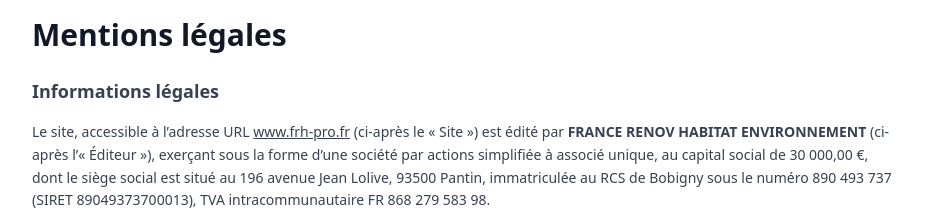
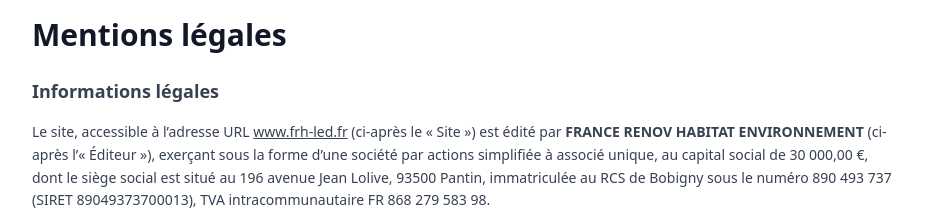
Before and after one commit to m2arek/site-relamping-led, a React (Vite) app: page / in a window 1280 px wide. Shown: the part 5100-5312 px from the top of the page, without its empty margins (176-1102 px from the left). Built offline with nearby package versions, Linux system fonts and the light colour scheme.

Commit message:
Update App.jsx

```diff
--- a/src/App.jsx
+++ b/src/App.jsx
@@ -571,7 +571,7 @@
           {/* Informations légales */}
           <h3 className="text-lg font-semibold mt-4">Informations légales</h3>
           <p>
-            Le site, accessible à l’adresse URL <a className="underline" href="https://www.frh-led.fr" target="_blank" rel="noreferrer">www.frh-pro.fr</a> (ci-après le « Site ») est édité par
+            Le site, accessible à l’adresse URL <a className="underline" href="https://www.frh-led.fr" target="_blank" rel="noreferrer">www.frh-led.fr</a> (ci-après le « Site ») est édité par
             <strong> FRANCE RENOV HABITAT ENVIRONNEMENT</strong> (ci-après l’« Éditeur »), exerçant sous la forme d’une société par actions simplifiée à associé unique,
             au capital social de 30 000,00 €, dont le siège social est situé au 196 avenue Jean Lolive, 93500 Pantin, immatriculée au RCS de Bobigny sous le numéro
             890 493 737 (SIRET 89049373700013), TVA intracommunautaire FR 868 279 583 98.
```
